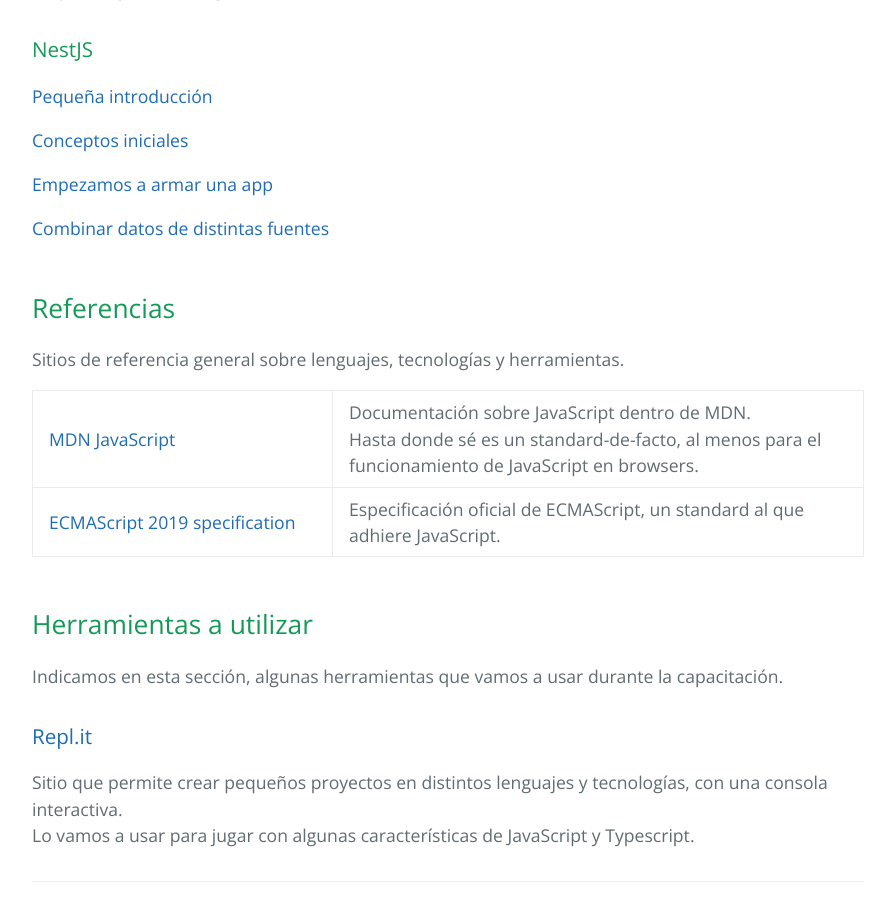
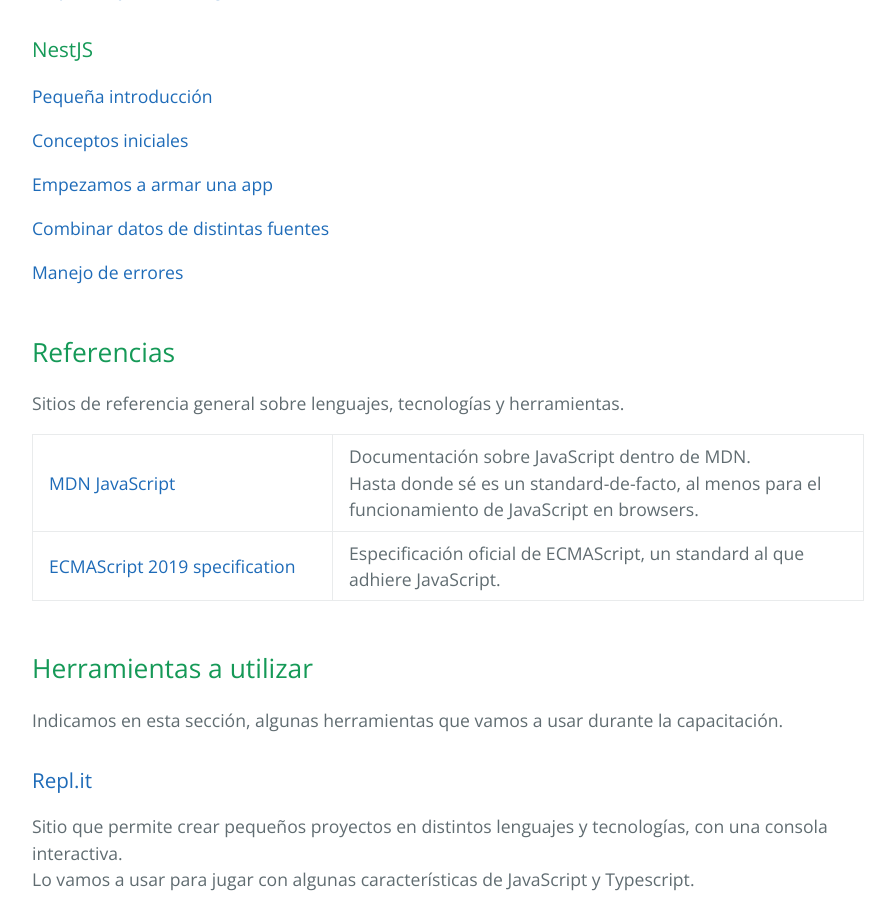
Before and after one commit to clombardi/bdsol-capacitacion-desarrollo, a Jekyll site: the page built from index.md, in a window 1280 px wide and 900 px high, scrolled down 1232 px. Shown: the whole window, without its empty margins (192-1087 px from the left). Built offline with Jekyll 4.4.1, drawn with Linux system fonts in a browser that asks for light colours; our own code applies the rules of GitHub Pages for plain Markdown files.

Commit message:
manejo de errores - se abre la pagina

```diff
--- a/index.md
+++ b/index.md
@@ -45,6 +45,8 @@ La intención de este sitio es acompañar a la capacitación sobre temas de prog
 
 [Combinar datos de distintas fuentes](./nestjs-basics/distintas-fuentes.md)
 
+[Manejo de errores](./nestjs-basics/manejo-de-errores.md)
+
 
 ## Referencias
 Sitios de referencia general sobre lenguajes, tecnologías y herramientas.
```
Also changed, not shown: nestjs-basics/manejo-de-errores.md (added, +1 -0 lines).
